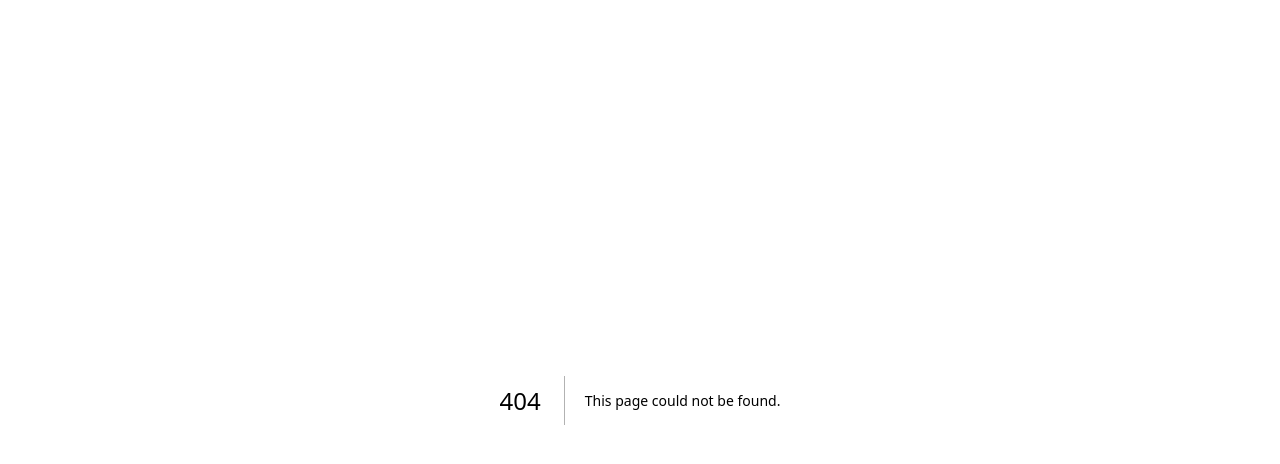
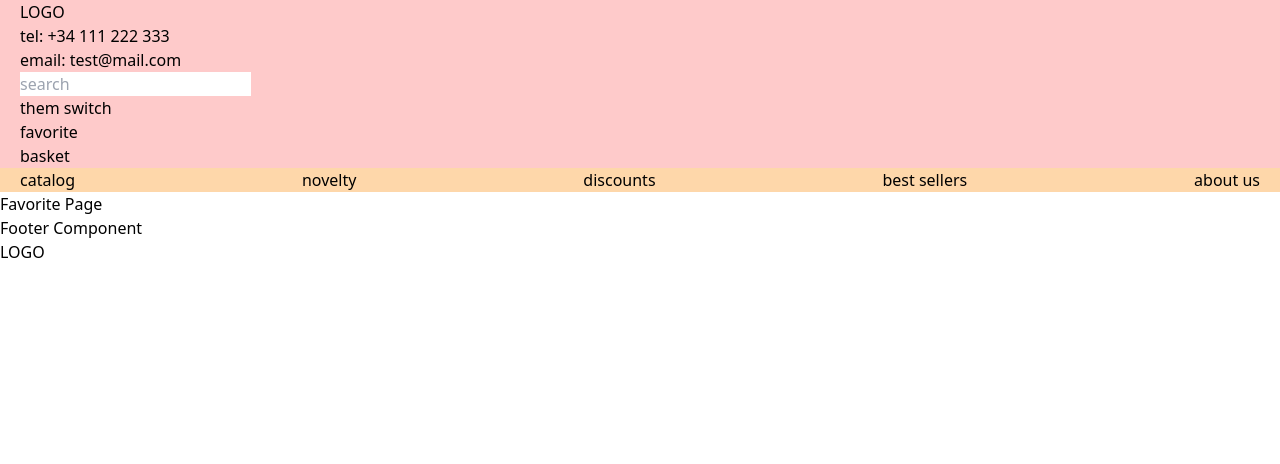
Before and after one commit to iq-dev-expert/practice-online-store, a Next.js app: page /favorite in a window 1280 px wide. Before the commit this address had no page. Shown: the top 464 px of the page. Built offline with nearby package versions, Linux system fonts and the light colour scheme.

Commit message:
add theme switcher, favorite, basket basic

```diff
--- /dev/null
+++ b/app/(pages)/basket/page.jsx
@@ -0,0 +1,7 @@
+export const metadata = {
+  title: 'Basket Page',
+};
+
+export default function Page() {
+  return <h1>Basket Page</h1>;
+}
--- /dev/null
+++ b/app/(pages)/favorite/page.jsx
@@ -0,0 +1,7 @@
+export const metadata = {
+  title: 'Favorite Page',
+};
+
+export default function Page() {
+  return <h1>Favorite Page</h1>;
+}
--- a/app/(pages)/layout.jsx
+++ b/app/(pages)/layout.jsx
@@ -1,5 +1,5 @@
-import { Header } from '@/app/ui/(components)/header/header';
-import { Footer } from '@/app/ui/(components)/footer/footer';
+import { Header } from '@/app/ui/(components)/header';
+import { Footer } from '@/app/ui/(components)/footer';
 
 export default function PagesLayout({ children }) {
   return (
--- a/app/page.jsx
+++ b/app/page.jsx
@@ -1,5 +1,5 @@
-import { Header } from '@/app/ui/(components)/header/header';
-import { Footer } from '@/app/ui/(components)/footer/footer';
+import { Header } from '@/app/ui/(components)/header';
+import { Footer } from '@/app/ui/(components)/footer';
 
 export const metadata = {
   title: 'Home Page',
--- /dev/null
+++ b/app/ui/(components)/basket.jsx
@@ -0,0 +1,5 @@
+import Link from 'next/link';
+
+export function Basket() {
+  return <Link href="/basket">basket</Link>;
+}
--- /dev/null
+++ b/app/ui/(components)/favorite.jsx
@@ -0,0 +1,10 @@
+import Link from 'next/link';
+
+export function Favorite() {
+  return (
+    <>
+      <Link href="/favorite">favorite</Link>
+      <br />
+    </>
+  );
+}
--- a/app/ui/(components)/header/header.jsx
+++ b/app/ui/(components)/header.jsx
@@ -1,17 +1,21 @@
 import { Logo } from '@/app/ui/(components)/logo';
 import { Search } from '@/app/ui/(components)/search';
 import { ContactInfo } from '@/app/ui/(components)/contact-info';
+import { ThemeSwitcher } from '@/app/ui/(components)/theme-switcher';
 import { NavBar } from '@/app/ui/(components)/nav-bar';
+import { Favorite } from '@/app/ui/(components)/favorite';
+import { Basket } from '@/app/ui/(components)/basket';
 
 export function Header() {
   return (
     <header className="bg-green-200">
       <div className="container bg-red-200">
-        {' '}
-        <h1>Header Component</h1>
         <Logo />
+        <ContactInfo />
         <Search />
-        <ContactInfo />
+        <ThemeSwitcher />
+        <Favorite />
+        <Basket />
       </div>
       <NavBar />
     </header>
--- a/app/ui/(components)/search.jsx
+++ b/app/ui/(components)/search.jsx
@@ -1,3 +1,8 @@
 export function Search() {
-  return <input type="search" name="search" placeholder="search" />;
+  return (
+    <>
+      <input type="search" name="search" placeholder="search" />
+      <br />
+    </>
+  );
 }
--- /dev/null
+++ b/app/ui/(components)/theme-switcher.jsx
@@ -0,0 +1,8 @@
+export function ThemeSwitcher() {
+  return (
+    <>
+      <button>them switch</button>
+      <br />
+    </>
+  );
+}
```
Also changed, not shown: app/ui/(components)/footer.jsx (renamed from app/ui/(components)/footer/footer.jsx).
